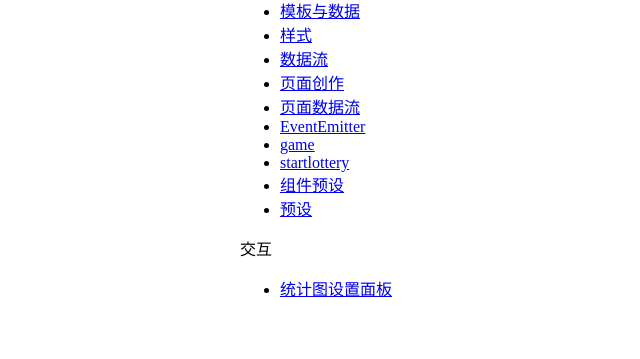
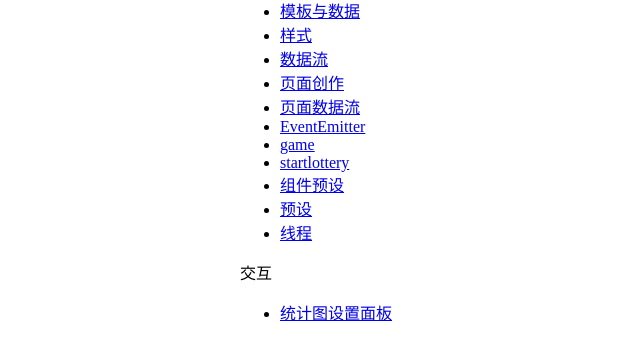
Before and after one commit to eightfeet/mind, a plain HTML site: page yugong/index.html in a window 1280 px wide. Shown: the part 67-426 px from the top of the page, without its empty margins (0-640 px from the left). Drawn offline with Linux system fonts and the light colour scheme.

Commit message:
增加线程流程

```diff
--- a/yugong/index.html
+++ b/yugong/index.html
@@ -20,6 +20,7 @@
         <li><a href="./startlottery.svg" target="_blank">startlottery</a></li>
         <li><a href="./业务组件开发-组件预设.svg" target="_blank">组件预设</a></li>
         <li><a href="./设置面板-预设.svg" target="_blank">预设</a></li>
+        <li><a href="./TotalControlHub.svg" target="_blank">线程</a></li>
     </ul>
     <p>交互</p>
     <ul>
```
Also changed, not shown: yugong/TotalControlHub.svg (added), 1 other file.
